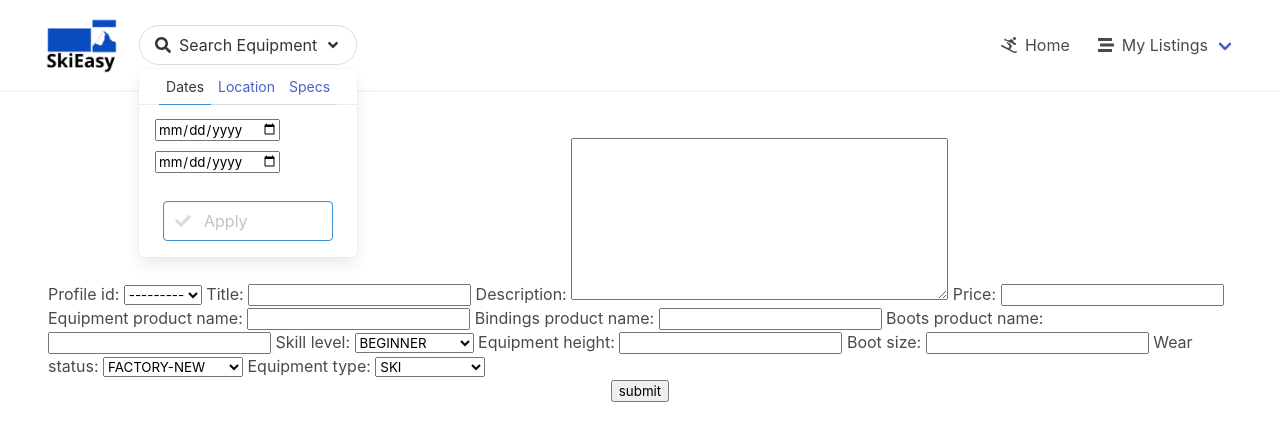
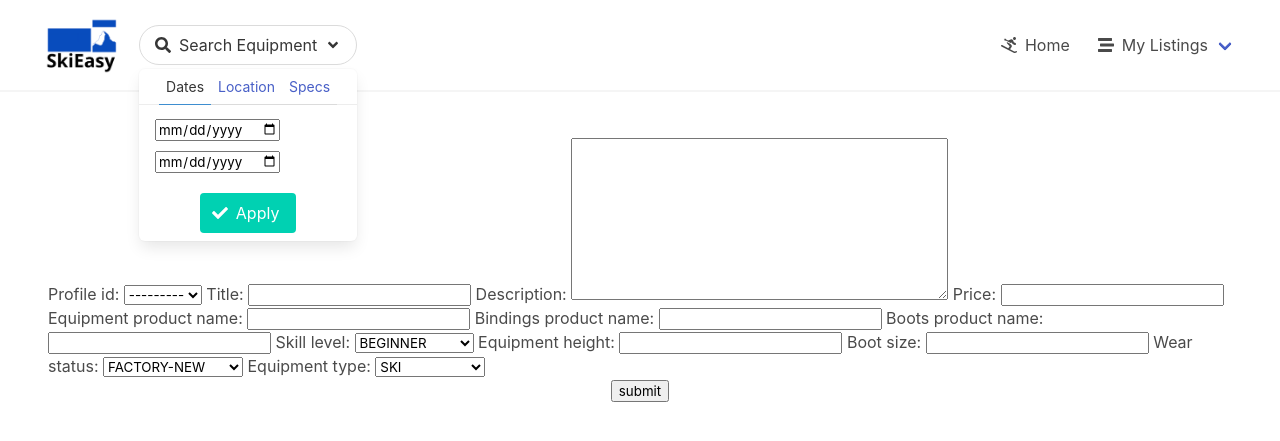
Before and after one commit to CMU-17-356/cmu-17-356-final-project-s23-skieasy, a Django app: page /create in a window 1280 px wide, after a click on "Search Equipment". Shown: the top 441 px of the page. Run offline with Django 4.2, Linux system fonts and the light colour scheme; the visitor is signed in with stand-in values (Sample User, id 1); some libraries are stand-ins or nearby versions.

Commit message:
Add Frontend Form Fields (no logic)

```diff
--- a/skieasy_app/templates/skieasy_app/base.html
+++ b/skieasy_app/templates/skieasy_app/base.html
@@ -40,9 +40,9 @@
                     </div>
                     <div class="dropdown-menu" id="dropdown-menu2" role="menu">
 
-                        <article class="panel is-info">
+                        <article class="panel is-info has-background-white">
 
-                            <p class="panel-tabs has-background-white">
+                            <p class="panel-tabs">
                                 <a class="is-active" data-target="dates-tab">Dates</a>
                                 <a data-target="location-tab">Location</a>
                                 <a data-target="specs-tab">Specs</a>
@@ -108,7 +108,7 @@
 
                                 <div class="panel-block">
                                     <div class="control has-icons-left">
-                                          <div class="select">
+                                          <div class="select is-small">
                                                 <select>
                                                     <option selected>Ski</option>
                                                     <option>Snowboard</option>
@@ -121,7 +121,7 @@
                                 </div>
                                 <div class="panel-block">
                                     <div class="control has-icons-left">
-                                          <div class="select">
+                                          <div class="select is-small">
                                                 <select>
                                                     <option selected>Unspecified</option>
                                                     <option>Male</option>
@@ -133,18 +133,71 @@
                                             </div>
                                     </div>
                                 </div>
+                                <div class="panel-block is-flex-wrap-wrap">
+                                    <div class="field">
+                                        <label class="label">Min-Max Price</label>
+                                        <div class="control has-icons-left m-1">
+                                            <input class="input is-small" type="text" placeholder="min">
+                                            <span class="icon is-small is-left">
+                                            <i class="fas fa-dollar-sign"></i>
+                                            </span>
+                                        </div>
+                                        <div class="control has-icons-left m-1">
+                                            <input class="input is-small" type="text" placeholder="max">
+                                            <span class="icon is-small is-left">
+                                            <i class="fas fa-dollar-sign"></i>
+                                            </span>
+                                        </div>
+                                    </div>
+                                </div>
+                                <div class="panel-block is-flex-wrap-wrap">
+                                    <div class="field">
+                                        <label class="label">Equipment Height</label>
+                                        <div class="control has-icons-left">
+                                            <input class="input is-small" type="text" placeholder="inches">
+                                            <span class="icon is-small is-left">
+                                            <i class="fas fa-ruler-vertical"></i>
+                                            </span>
+                                        </div>
+                                    </div>
+                                    <div class="field">
+                                        <div class="control">
+                                            <label class="checkbox">
+                                                <input type="checkbox">
+                                                Allow similar heights?
+                                            </label>
+                                        </div>
+                                    </div>
+                                </div>
+                                <div class="panel-block is-flex-wrap-wrap">
+                                    <div class="field">
+                                        <label class="label">Boot Size</label>
+                                        <div class="control has-icons-left">
+                                            <input class="input is-small" type="text" placeholder="in US sizes">
+                                            <span class="icon is-small is-left">
+                                            <i class="fas fa-shoe-prints"></i>
+                                            </span>
+                                        </div>
+                                    </div>
+                                    <div class="field">
+                                        <div class="control">
+                                            <label class="checkbox">
+                                                <input type="checkbox">
+                                                Allow close sizes?
+                                            </label>
+                                        </div>
+                                    </div>
+                                </div>
 
                             </div>
 
-                            <div class="panel-block">
-                                <div class="panel-block">
-                                    <p class="control has-icons-left">
-                                    <input class="input is-info" type="text" placeholder="Apply">
-                                    <span class="icon is-left">
-                                        <i class="fas fa-check" aria-hidden="true"></i>
+                            <div class="panel-block is-justify-content-center">
+                                <button class="button is-primary">
+                                    <span class="icon">
+                                    <i class="fas fa-check"></i>
                                     </span>
-                                    </p>
-                                </div>
+                                    <span>Apply</span>
+                                </button>
                             </div>
 
                         </article>
```
Also changed, not shown: skieasy_app/filters.py (+0 -15 lines).
